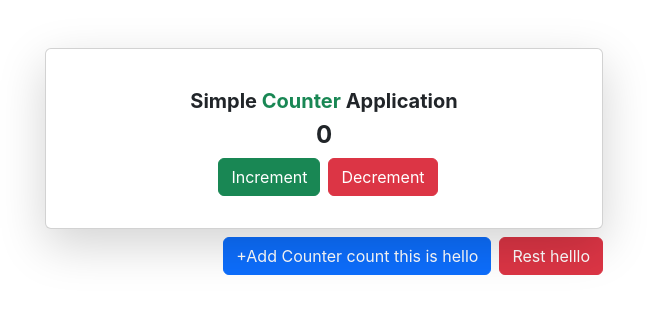
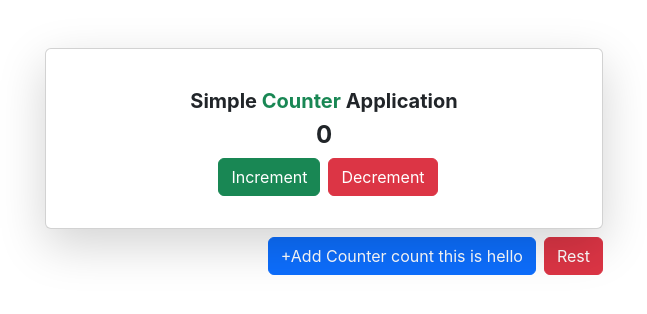
Before and after one commit to SShipon/redux-counter-app, a React (Create React App) app: page / in a window 1280 px wide. Shown: the top 314 px of the page, without its empty margins (316-963 px from the left). Built offline with nearby package versions, Linux system fonts and the light colour scheme.

Commit message:
shipon:bug:
Signed-off-by: SShipon <nxshipon@gmail.com>

```diff
--- a/src/Pages/Counter/Counter.jsx
+++ b/src/Pages/Counter/Counter.jsx
@@ -26,7 +26,7 @@ function Counter({ count, increment, decrement }) {
             +Add Counter count this is hello
           </button>
           <button href="#" class="btn btn-danger" id="rest">
-            Rest helllo
+            Rest
           </button>
           {/* updated:fire: */}
         </div>
```
